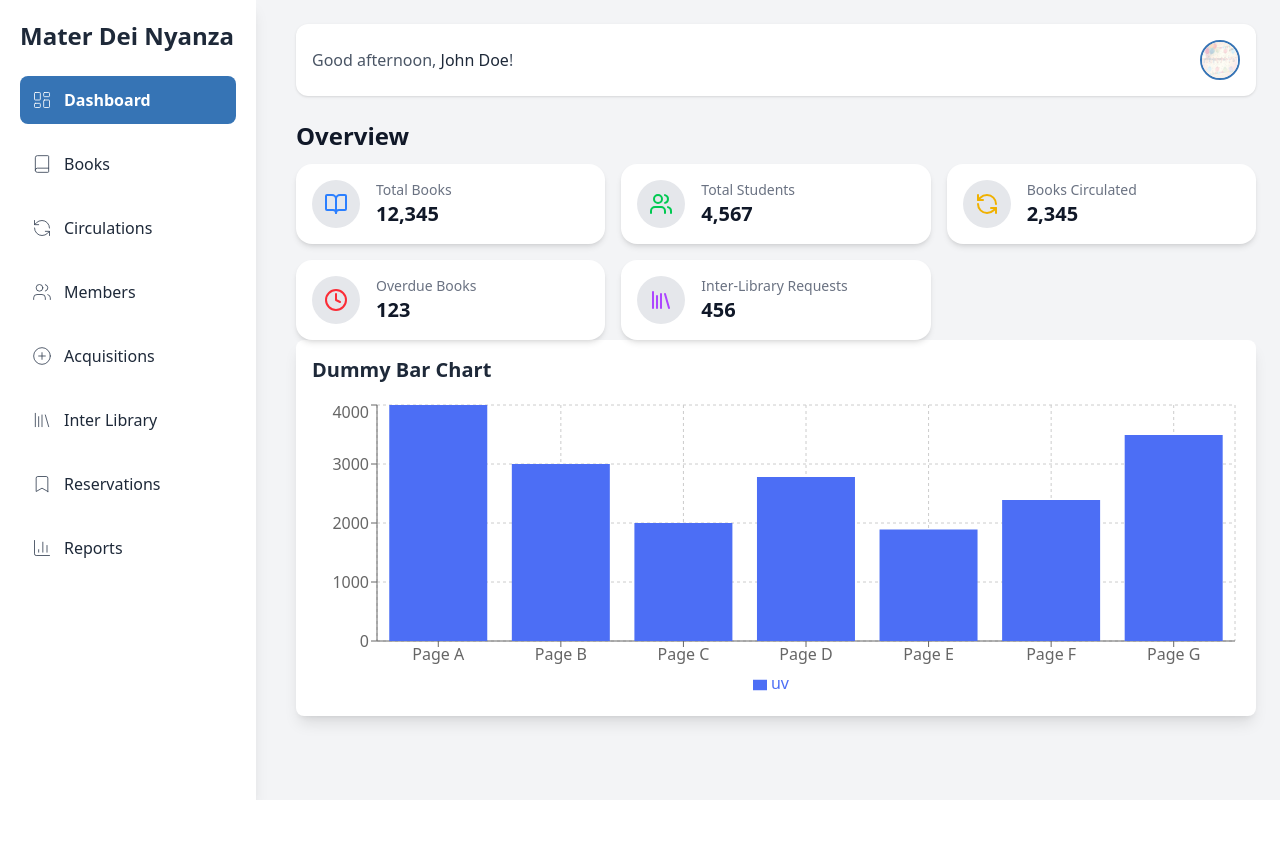
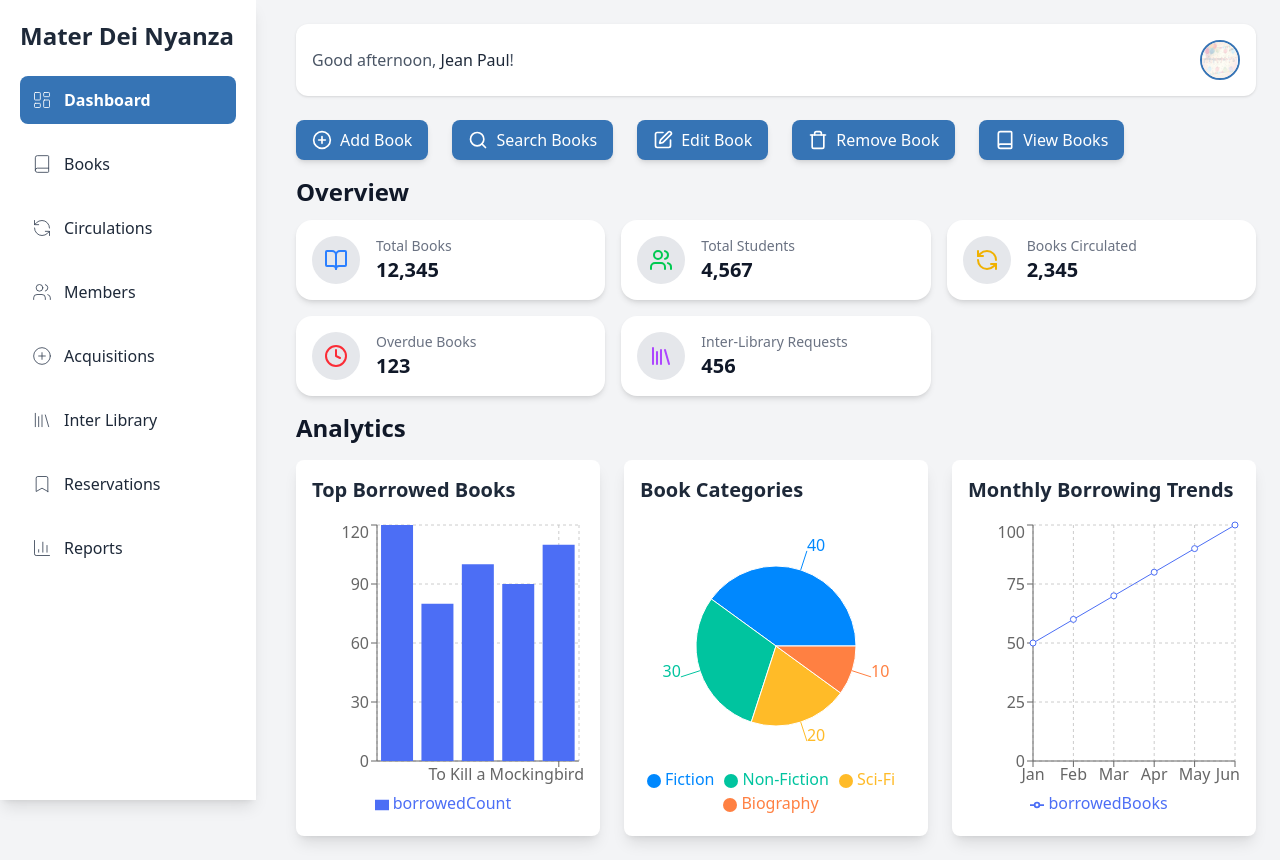
Before and after one commit to patpro250/gaggle-inter-face, a Next.js app: page /g/schools/dashboard in a window 1280 px wide. Before the commit the page ends 800 px from the top, so only its background shows below. Built offline with nearby package versions, Linux system fonts and the light colour scheme; what @radix-ui/themes would draw is missing.

Commit message:
Add search bar on the books page

```diff
--- a/app/g/schools/Greetings.tsx
+++ b/app/g/schools/Greetings.tsx
@@ -22,7 +22,7 @@ const Greetings = () => {
         <p className="text-gray-600 dark:text-gray-300">
           {getGreeting()},{" "}
           <span className="text-gray-800 dark:text-white font-medium">
-            John Doe
+            Jean Paul
           </span>
           !
         </p>
--- /dev/null
+++ b/app/g/schools/books/SearchBar.tsx
@@ -0,0 +1,18 @@
+import { Search } from "lucide-react";
+
+const SearchBar = () => {
+  return (
+    <form className="flex gap-2 w-full max-w-5xl mx-auto items-center justify-center">
+      <input
+        type="text"
+        placeholder="Find your books"
+        className="w-2/3 py-3 max-md:py-2 px-5 rounded-full shadow-md border border-gray-300 dark:bg-gray-800 dark:border-gray-600 dark:text-white focus:outline-none focus:ring-1 focus:ring-primary focus:border-primary transition duration-300"
+      />
+      <button className="bg-primary p-2 cursor-pointer rounded-full">
+        <Search color="white" />
+      </button>
+    </form>
+  );
+};
+
+export default SearchBar;
--- /dev/null
+++ b/app/g/schools/books/Table.tsx
@@ -0,0 +1,11 @@
+const Table = () => {
+  return (
+    <table>
+      <thead>
+        <th>Name</th>
+      </thead>
+    </table>
+  )
+}
+
+export default Table
--- a/app/g/schools/books/page.tsx
+++ b/app/g/schools/books/page.tsx
@@ -1,5 +1,16 @@
+import SearchBar from "./SearchBar";
+import Table from "./Table";
+
 const BooksPage = () => {
-  return <h1>Books Page</h1>;
+  return (
+    <>
+      <div className="flex justify-between">
+        <h1 className="library-title">Books</h1>
+        <SearchBar />
+      </div>
+      <Table />
+    </>
+  );
 };
 
 export default BooksPage;
--- /dev/null
+++ b/app/g/schools/dashboard/ActionButtons.tsx
@@ -0,0 +1,27 @@
+import { Book, Search, PlusCircle, Trash, Edit } from "lucide-react";
+
+const buttonData = [
+  { icon: <PlusCircle className="w-5 h-5" />, label: "Add Book" },
+  { icon: <Search className="w-5 h-5" />, label: "Search Books" },
+  { icon: <Edit className="w-5 h-5" />, label: "Edit Book" },
+  { icon: <Trash className="w-5 h-5" />, label: "Remove Book" },
+  { icon: <Book className="w-5 h-5" />, label: "View Books" },
+];
+
+const ActionButtons = () => {
+  return (
+    <div className="flex flex-wrap gap-6 mb-4">
+      {buttonData.map((button, index) => (
+        <button
+          key={index}
+          className="flex items-center px-4 py-2 rounded-lg bg-primary text-white shadow-md transition-all duration-300 ease-in-out hover:bg-primary/80 hover:scale-105 focus:outline-none focus:ring-2 focus:ring-primary/50"
+        >
+          {button.icon}
+          <span className="ml-2">{button.label}</span>
+        </button>
+      ))}
+    </div>
+  );
+};
+
+export default ActionButtons;
--- a/app/g/schools/dashboard/Analytics.tsx
+++ b/app/g/schools/dashboard/Analytics.tsx
@@ -1,7 +1,18 @@
 "use client";
-import BookCategoryPieChart from "./_components/BookCategoryPieChart";
-import BorrowingTrendsLineChart from "./_components/BorrowingTrendsLineChart";
-import TopBooksBarChart from "./_components/TopBooksBarChart";
+import dynamic from "next/dynamic";
+
+const BookCategoryPieChart = dynamic(
+  () => import("./_components/BookCategoryPieChart"),
+  { ssr: false }
+);
+const BorrowingTrendsLineChart = dynamic(
+  () => import("./_components/BorrowingTrendsLineChart"),
+  { ssr: false }
+);
+const TopBooksBarChart = dynamic(
+  () => import("./_components/TopBooksBarChart"),
+  { ssr: false }
+);
 
 const topBooksData = [
   { bookTitle: "The Great Gatsby", borrowedCount: 120 },
@@ -30,9 +41,14 @@ const borrowingTrendsData = [
 const Analytics = () => {
   console.log("Works");
   return (
-    <div className="grid grid-cols-1 md:grid-cols-2 lg:grid-cols-3 gap-6">
-      <TopBooksBarChart data={topBooksData} />
-    </div>
+    <>
+      <h1 className="library-title mt-4">Analytics</h1>
+      <div className="grid grid-cols-1 md:grid-cols-2 mt-4 lg:grid-cols-3 gap-6">
+        <TopBooksBarChart data={topBooksData} />
+        <BookCategoryPieChart data={bookCategoryData} />
+        <BorrowingTrendsLineChart data={borrowingTrendsData} />
+      </div>
+    </>
   );
 };
 
--- a/app/g/schools/dashboard/_components/BookCategoryPieChart.tsx
+++ b/app/g/schools/dashboard/_components/BookCategoryPieChart.tsx
@@ -1,3 +1,4 @@
+"use client";
 import React from "react";
 import {
   PieChart,
@@ -10,7 +11,6 @@ import {
 
 const BookCategoryPieChart = ({ data }) => {
   const COLORS = ["#0088FE", "#00C49F", "#FFBB28", "#FF8042", "#FF6361"];
-  console.log("Works");
 
   return (
     <div className="bg-white dark:bg-gray-800 rounded-lg shadow-lg p-4">
--- a/app/g/schools/dashboard/_components/BorrowingTrendsLineChart.tsx
+++ b/app/g/schools/dashboard/_components/BorrowingTrendsLineChart.tsx
@@ -1,3 +1,4 @@
+"use client";
 import {
   LineChart,
   Line,
--- a/app/g/schools/dashboard/page.tsx
+++ b/app/g/schools/dashboard/page.tsx
@@ -1,13 +1,14 @@
+import ActionButtons from "./ActionButtons";
 import Analytics from "./Analytics";
-import DummyBarChart from "./DummyChart";
 import Overview from "./Overview";
 
 const SchoolsDashboard = () => {
   return (
     <>
+      <ActionButtons />
       <h1 className="library-title">Overview</h1>
       <Overview />
-      <DummyBarChart />
+      <Analytics />
     </>
   );
 };
```
